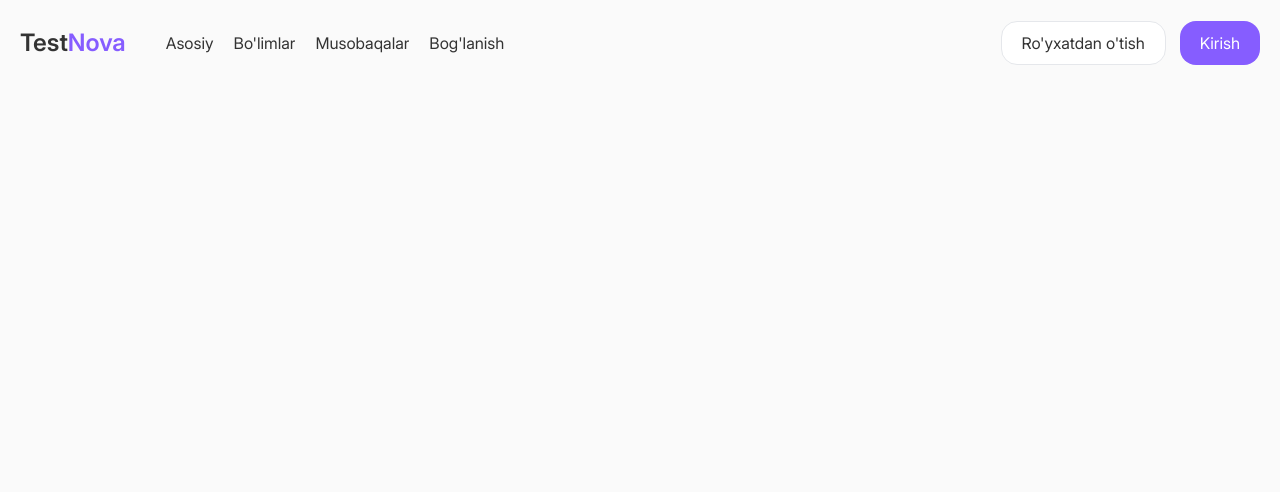
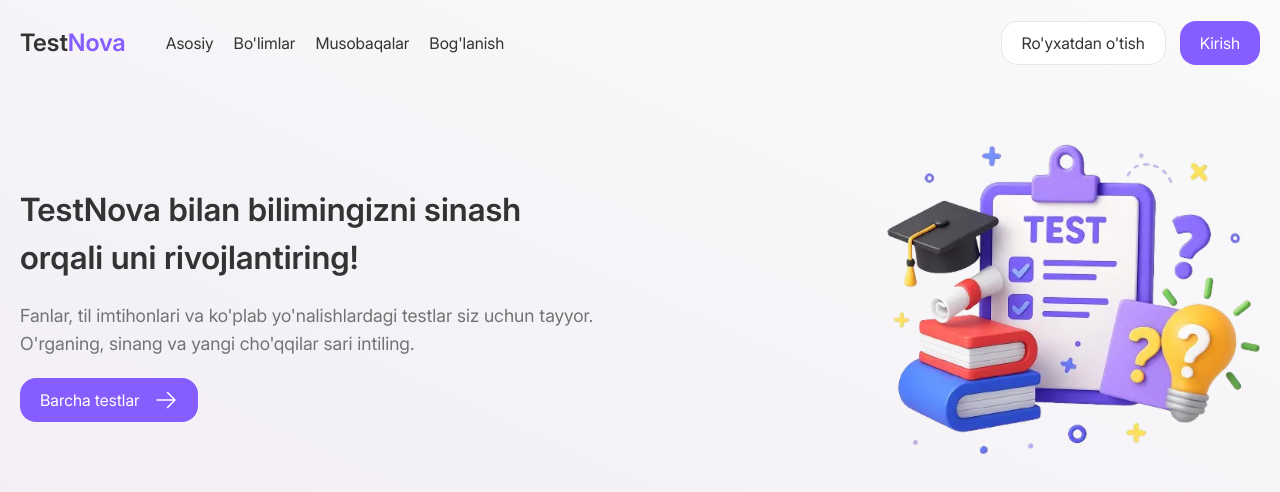
Before and after one commit to yaxyobekuz/testnova, a React (Vite) app: page / in a window 1280 px wide. Shown: the top 492 px of the page. Built offline with nearby package versions, Linux system fonts and the light colour scheme.

Commit message:
Add Hero component

```diff
--- /dev/null
+++ b/src/features/home/components/Hero.jsx
@@ -0,0 +1,48 @@
+import { Link } from "react-router-dom";
+
+// Components
+import Icon from "../../../components/common/Icon";
+
+// Images
+import bookImage from "../../../assets/images/3d-book.webp";
+
+// Icons
+import arrowRightIcon from "../../../assets/icons/outline/arrow-right-white.svg";
+
+const Hero = () => {
+  return (
+    <div className="bg-gradient-to-tr from-[#f2eef5] -mt-[86px] pt-28 pb-20">
+      <div className="flex items-center justify-between container h-full">
+        {/* Main Content */}
+        <div className="space-y-5">
+          {/* Title */}
+          <h1 className="text-[32px] leading-normal font-semibold">
+            TestNova bilan bilimingizni sinash <br /> orqali uni rivojlantiring!
+          </h1>
+
+          {/* Description */}
+          <p className="max-w-xl text-lg text-neutral-500">
+            Fanlar, til imtihonlari va ko'plab yo'nalishlardagi testlar siz
+            uchun tayyor. O'rganing, sinang va yangi cho'qqilar sari intiling.
+          </p>
+
+          {/* Tests */}
+          <Link to="bolimlar" className="btn-primary max-w-max">
+            <span>Barcha testlar</span>
+            <Icon src={arrowRightIcon} alt="O'ng tomon" />
+          </Link>
+        </div>
+
+        {/* Image */}
+        <Icon
+          size={384}
+          src={bookImage}
+          className="size-96"
+          alt="Qizil va ko'k rangli Kitob, Evrika, Porlayotgan 3d chiroq"
+        />
+      </div>
+    </div>
+  );
+};
+
+export default Hero;
--- a/src/features/home/index.jsx
+++ b/src/features/home/index.jsx
@@ -1,9 +1,12 @@
+// Components
+import Hero from "./components/Hero";
 import Header from "../../components/layout/Header";
 
 const HomeFeature = () => {
   return (
     <div>
       <Header />
+      <Hero />
     </div>
   );
 };
```
